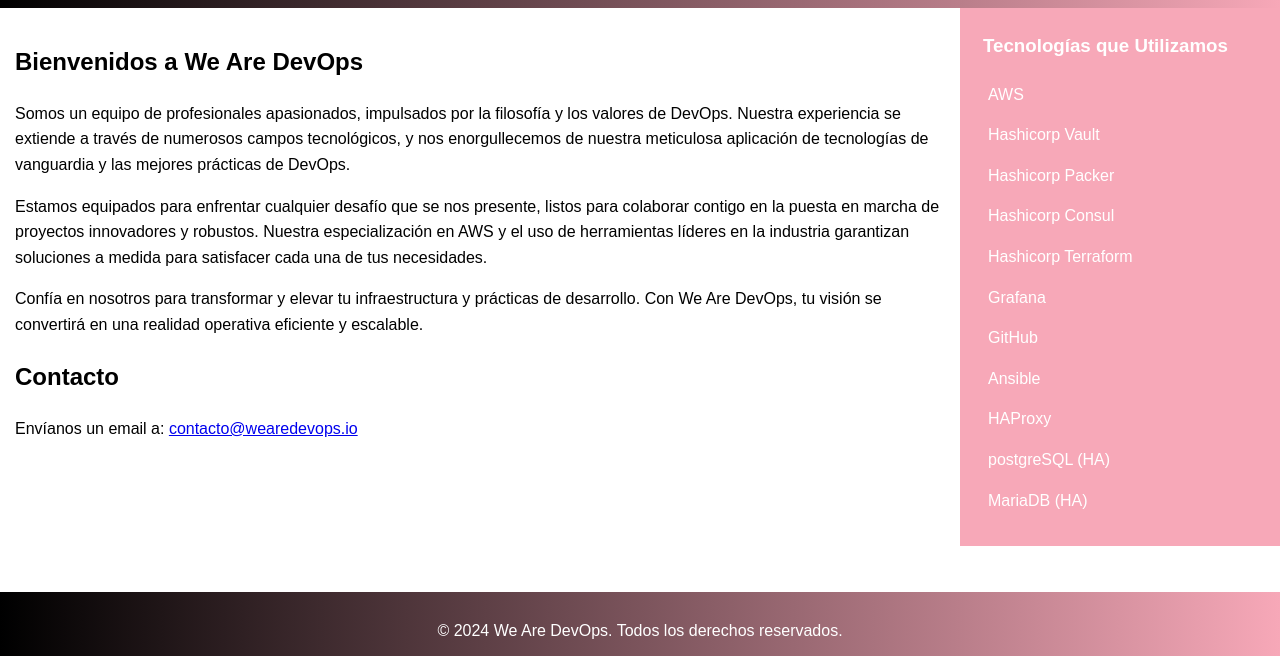
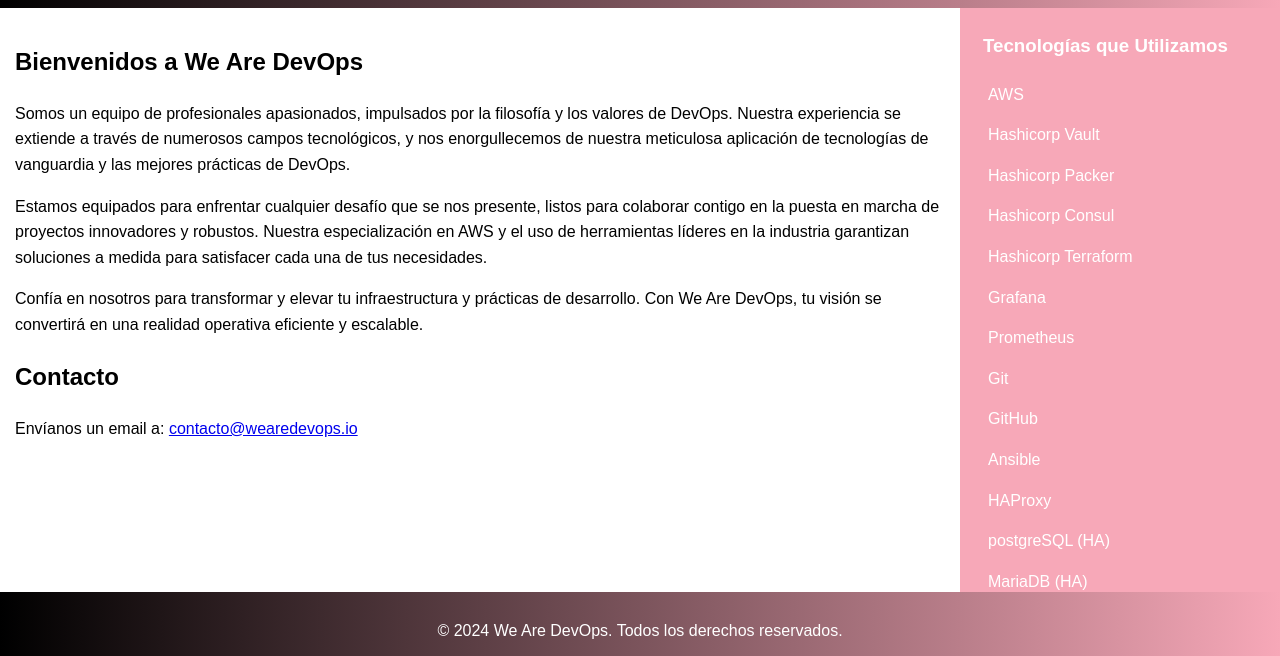
Before and after one commit to mokelean/wearedevops.io, a plain HTML site: page index.html in a window 1280 px wide. Shown: the part 144-800 px from the top of the page. Drawn offline with Linux system fonts and the light colour scheme.

Commit message:
se agregan mas tecnologias

```diff
--- a/index.html
+++ b/index.html
@@ -71,6 +71,8 @@
                     <li>Hashicorp Consul</li>
                     <li>Hashicorp Terraform</li>
                     <li>Grafana</li>
+                    <li>Prometheus</li>
+                    <li>Git</li>
                     <li>GitHub</li>
                     <li>Ansible</li>
                     <li>HAProxy</li>
```
